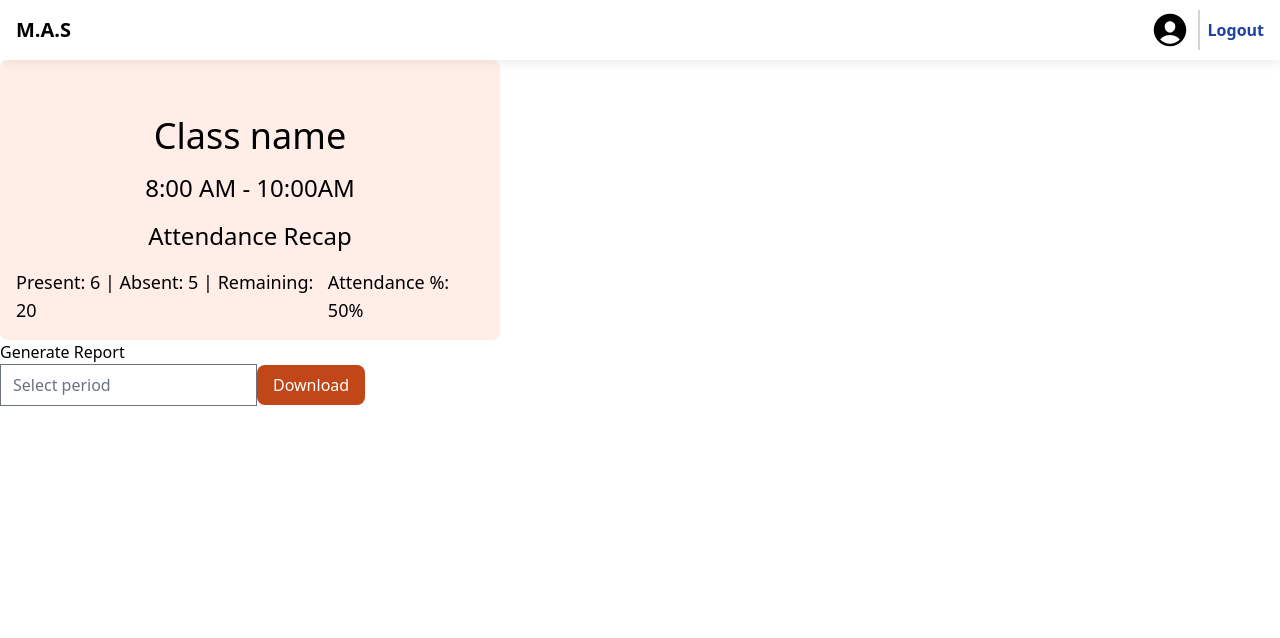
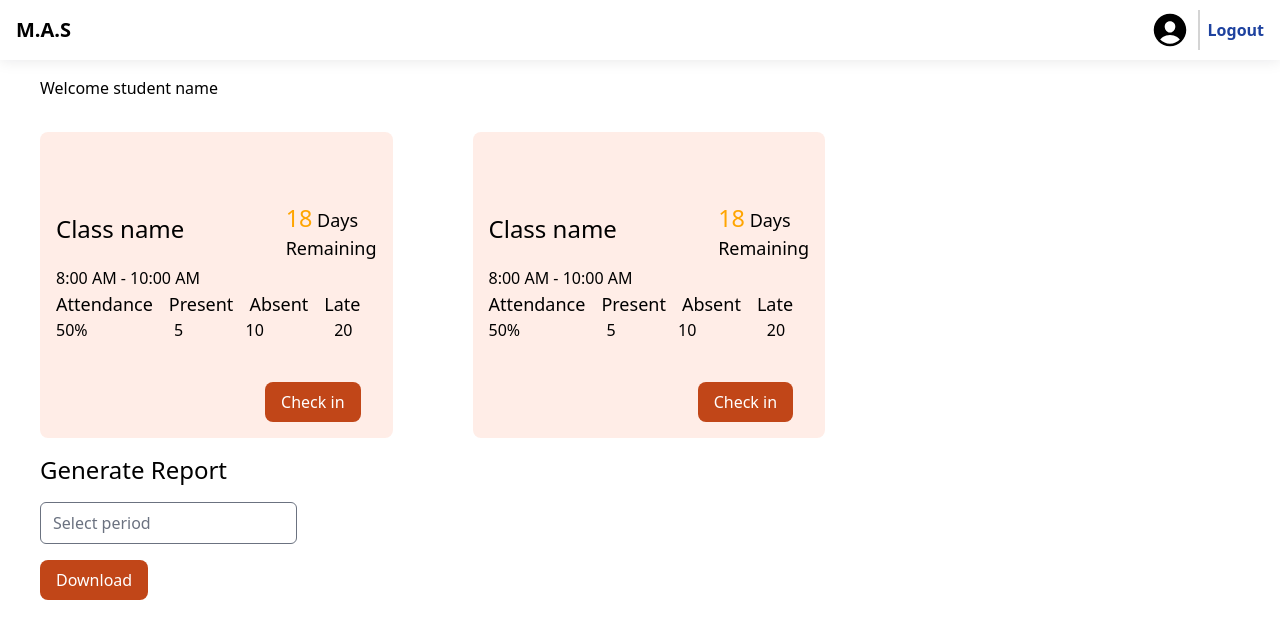
Before and after one commit to shaddybett/ATFE, a React (Create React App) app: page /student in a window 1280 px wide. Shown: the top 638 px of the page. Built offline with nearby package versions, Linux system fonts and the light colour scheme.

Commit message:
made student dashboard

```diff
--- a/src/pages/DashboardStudent.js
+++ b/src/pages/DashboardStudent.js
@@ -1,32 +1,92 @@
 import React from "react";
 import Nav from "../components/Nav";
 import { Link } from "react-router-dom";
-
 
 function DashboardStudent() {
   return (
     <div>
       <Nav />
-      <Link to="/students" className="block w-full max-w-[500px]">
-        <div className="flex flex-col gap-4 items-center px-4 pb-4 pt-14 rounded-lg bg-light-orange hover:bg-t-orange transition">
-          <h3 className="text-4xl ">Class name</h3>
-          <h4 className="text-2xl ">8:00 AM - 10:00AM</h4>
-          <h2 className="text-2xl font-medium">Attendance Recap</h2>
-          <div className="flex justify-between w-full">
-            <div className="text-lg">
-              Present: 6 | Absent: 5 | Remaining: 20
+      <h3 className="mb-4 mt-4 font-medium ml-10">Welcome student name</h3>
+      <div className="flex ml-10">
+        <Link to="/students" className="block max-w-[500px]">
+          <div className="mt-4 flex flex-col gap-1 px-4 pb-4 pt-14 rounded-lg bg-light-orange hover:bg-t-orange transition mb-4">
+            <div className="flex justify-between items-center">
+              <h3 className="text-2xl font-medium mt-2">Class name</h3>
+              <div className="text-lg mt-4">
+                {" "}
+                <div>
+                  {" "}
+                  <span style={{ color: "orange", fontSize: "1.3em" }}>
+                    18
+                  </span>{" "}
+                  Days
+                </div>{" "}
+                Remaining
+              </div>
             </div>
-            <div className="text-lg">Attendance %: 50%</div>
+            <div className="mb-5">
+              <h4 className="text-2l ">8:00 AM - 10:00 AM</h4>
+              <div className="flex justify-between items-center">
+                <div className="text-lg mr-4">Attendance</div>
+                <div className="text-lg mr-4">Present</div>
+                <div className="text-lg mr-4">Absent</div>
+                <div className="text-lg mr-4">Late</div>
+              </div>
+              <div className="flex justify-between items-center">
+                <h4 className="text-2l font-medium mr-4">50%</h4>
+                <h4 className="text-2l font-medium ml-2">5</h4>
+                <h4 className="text-2l font-medium mr-2">10</h4>
+                <h4 className="text-2l font-medium mr-6">20</h4>
+              </div>
+            </div>
+            <button className="btn py-2 self-end mr-4 mt-4">Check in</button>
           </div>
-        </div>
-      </Link>
+        </Link>
 
-      <h3>Generate Report</h3>
-      <input type="text" placeholder="Select period" />
-      <button placeholder="Download"></button>
-      <button className="btn py-2">Download</button>
+        <Link to="/students" className="block max-w-[500px] ml-20">
+          <div className="mt-4 flex flex-col gap-1 px-4 pb-4 pt-14 rounded-lg bg-light-orange hover:bg-t-orange transition mb-4">
+            <div className="flex justify-between items-center">
+              <h3 className="text-2xl font-medium mt-2">Class name</h3>
+              <div className="text-lg mt-4">
+                {" "}
+                <div>
+                  {" "}
+                  <span style={{ color: "orange", fontSize: "1.3em" }}>
+                    18
+                  </span>{" "}
+                  Days
+                </div>{" "}
+                Remaining
+              </div>
+            </div>
+            <div className="mb-5">
+              <h4 className="text-2l ">8:00 AM - 10:00 AM</h4>
 
+              <div className="flex justify-between items-center">
+                <div className="text-lg mr-4">Attendance</div>
+                <div className="text-lg mr-4">Present</div>
+                <div className="text-lg mr-4">Absent</div>
+                <div className="text-lg mr-4">Late</div>
+              </div>
+              <div className="flex justify-between items-center">
+                <h4 className="text-2l font-medium mr-4">50%</h4>
+                <h4 className="text-2l font-medium ml-2">5</h4>
+                <h4 className="text-2l font-medium mr-2">10</h4>
+                <h4 className="text-2l font-medium mr-6">20</h4>
+              </div>
+            </div>
+            <button className="btn py-2 self-end mr-4 mt-4">Check in</button>
+          </div>
+        </Link>
+      </div>
 
+      <div className="ml-10  mb-10" >
+      <h3 className="font-medium text-2xl ">Generate Report</h3>
+      <input type="text"  placeholder="Select period" className="mt-4 rounded-md  "/>
+      <div>
+      <button className="btn py-2 mt-4 ">Download</button>
+      </div>
+      </div>
     </div>
   );
 }
--- a/src/pages/StudentDashboard.js
+++ b/src/pages/StudentDashboard.js
@@ -1,16 +1,17 @@
-import React from 'react'
-import { Link } from 'react-router-dom'
+import React from "react";
+import { Link } from "react-router-dom";
 
 function StudentDashboard() {
   return (
-    <div className='flex gap-4 p-4'>
-      <Link to='login'>login</Link>
-      <Link to='admin'>admin</Link>
-      <Link to='students'>students</Link>
-      <Link to='teacher'>teacher</Link>
-      <Link to='class'>class</Link>
+    <div className="flex gap-4 p-4">
+      <Link to="login">login</Link>
+      <Link to="admin">admin</Link>
+      <Link to="students">students</Link>
+      <Link to="teacher">teacher</Link>
+      <Link to="class">class</Link>
+      <Link to="dashboardstudent">studentdashboard</Link>
     </div>
-  )
+  );
 }
 
-export default StudentDashboard
+export default StudentDashboard;
--- a/src/pages/StudentsPage.js
+++ b/src/pages/StudentsPage.js
@@ -72,6 +72,8 @@ function StudentsPage() {
               <Table.HeadCell>Email</Table.HeadCell>
               <Table.HeadCell>Course</Table.HeadCell>
               <Table.HeadCell>Phone Number</Table.HeadCell>
+
+
               <Table.HeadCell>
                 <span className="sr-only">Edit</span>
               </Table.HeadCell>
@@ -89,6 +91,7 @@ function StudentsPage() {
                 <Table.Cell>examle@gmail.com</Table.Cell>
                 <Table.Cell>IT</Table.Cell>
                 <Table.Cell>+25684855</Table.Cell>
+                <Table.Cell className="font-medium text-m-orange hover:underline cursor-pointer">Download Report</Table.Cell>
                 <Table.Cell>
                   <span onClick={handleEdit}
                     className="font-medium text-m-orange hover:underline cursor-pointer">
@@ -113,6 +116,7 @@ function StudentsPage() {
                 <Table.Cell>examle@gmail.com</Table.Cell>
                 <Table.Cell>IT</Table.Cell>
                 <Table.Cell>+25684855</Table.Cell>
+                <Table.Cell className="font-medium text-m-orange hover:underline cursor-pointer">Download Report</Table.Cell>
                 <Table.Cell>
                   <span onClick={handleEdit}
                     className="font-medium text-m-orange hover:underline cursor-pointer">
```
